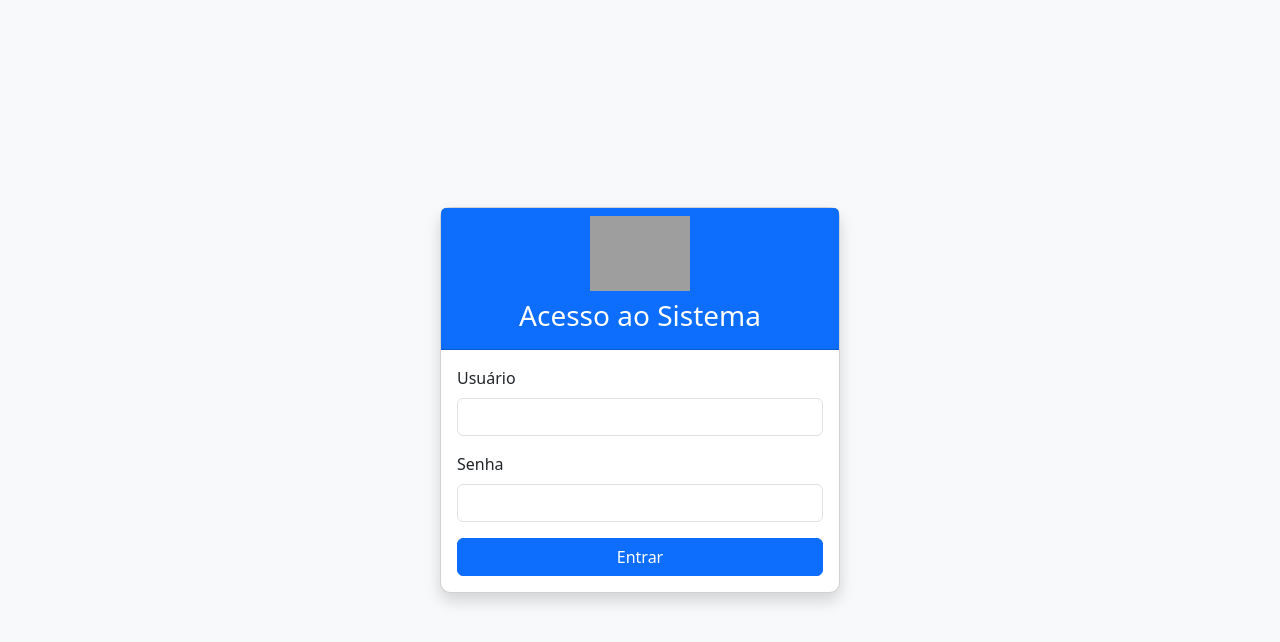
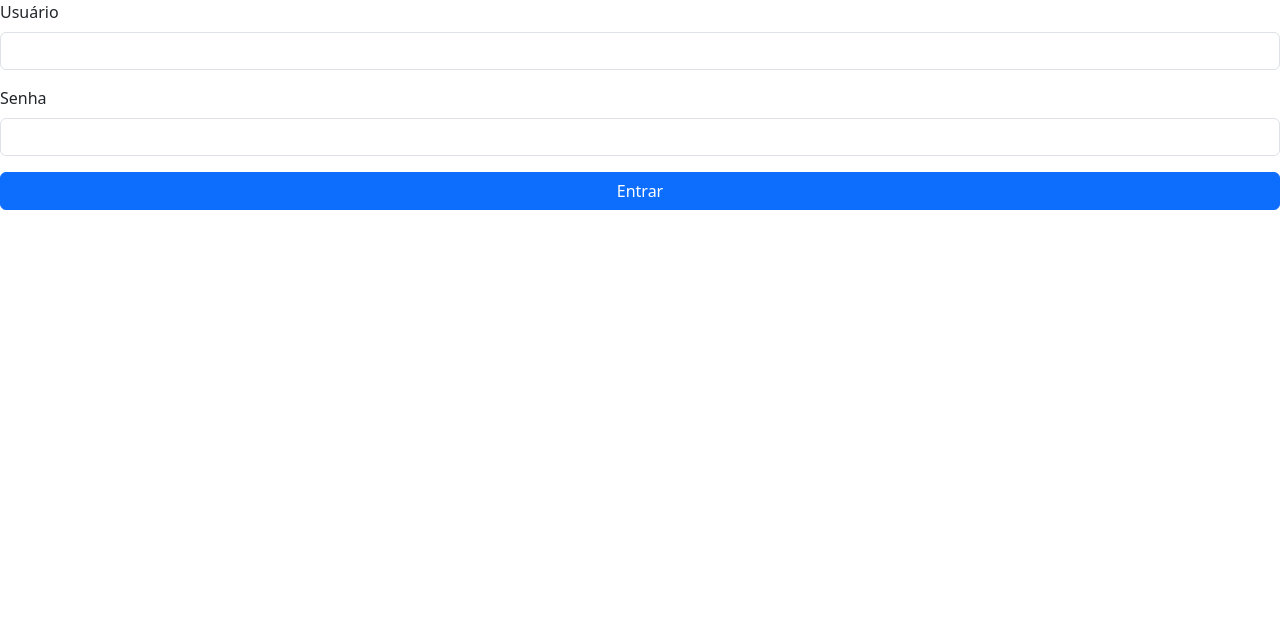
Before and after one commit to PabloLeaoDev/ford-enter, an Angular app in the folder angular_challenge/frontend/: page /login in a window 1280 px wide. Shown: the top 642 px of the page. Built offline with nearby package versions, Linux system fonts and the light colour scheme; grey boxes are pictures that could not be loaded.

Commit message:
frontend updated

```diff
--- a/angular_challenge/frontend/src/app/core/guards/auth.guard.ts
+++ b/angular_challenge/frontend/src/app/core/guards/auth.guard.ts
@@ -9,9 +9,8 @@ export class AuthGuard implements CanActivate {
   constructor(private authService: AuthService, private router: Router) {}
 
   canActivate(): boolean {
-    if (this.authService.isLoggedIn()) {
-      return true;
-    }
+    if (this.authService.isLoggedIn()) return true;
+
     this.router.navigate(['/login']);
     return false;
   }
--- a/angular_challenge/frontend/src/app/core/services/auth.service.ts
+++ b/angular_challenge/frontend/src/app/core/services/auth.service.ts
@@ -11,9 +11,8 @@ export class AuthService {
 
   login(username: string, password: string): boolean {
     const isAuthenticated = username === this.validUser.username && password === this.validUser.password;
-    if (isAuthenticated) {
-      localStorage.setItem('isAuthenticated', 'true');
-    }
+    if (isAuthenticated) localStorage.setItem('isAuthenticated', 'true');
+
     return isAuthenticated;
   }
 
--- a/angular_challenge/frontend/src/app/features/auth/login/login.component.html
+++ b/angular_challenge/frontend/src/app/features/auth/login/login.component.html
@@ -1,24 +1,15 @@
-<div class="login-container">
-  <div class="card login-card shadow">
-    <div class="card-header bg-primary text-white">
-      <img src="assets/ford-logo.png" alt="Ford Logo" class="logo">
-      <h3 class="text-center mt-2">Acesso ao Sistema</h3>
-    </div>
-    <div class="card-body">
-      <form (ngSubmit)="onSubmit()">
+<form [formGroup]="loginForm" (ngSubmit)="onSubmit()">
   <div class="mb-3">
     <label for="username" class="form-label">Usuário</label>
-          <input type="text" class="form-control" id="username" name="username" required>
+    <input type="text" class="form-control" id="username" formControlName="username">
+    <div *ngIf="loginForm.get('username')?.invalid && loginForm.get('username')?.touched"
+         class="text-danger">Usuário obrigatório.</div>
   </div>
   <div class="mb-3">
     <label for="password" class="form-label">Senha</label>
-          <input type="password" class="form-control" id="password" name="password" required>
+    <input type="password" class="form-control" id="password" formControlName="password">
+    <div *ngIf="loginForm.get('password')?.invalid && loginForm.get('password')?.touched"
+         class="text-danger">Senha obrigatória.</div>
   </div>
   <button type="submit" class="btn btn-primary w-100">Entrar</button>
 </form>
-      <!-- <div *ngIf="loginError" class="alert alert-danger mt-3">
-        Credenciais inválidas!
-      </div> -->
-    </div>
-  </div>
-</div>
--- a/angular_challenge/frontend/src/app/features/auth/login/login.component.ts
+++ b/angular_challenge/frontend/src/app/features/auth/login/login.component.ts
@@ -1,5 +1,5 @@
 import { Component } from '@angular/core';
-import { FormGroup, FormControl, Validators } from '@angular/forms';
+import { FormGroup, FormControl, Validators, ReactiveFormsModule } from '@angular/forms';
 import { AuthService } from '../../../core/services/auth.service';
 import { Router } from '@angular/router';
 import { NgIf } from '@angular/common';
@@ -8,7 +8,7 @@ import { NgIf } from '@angular/common';
   selector: 'app-login',
   templateUrl: './login.component.html',
   styleUrls: ['./login.component.css'],
-  // imports: [NgIf]
+  imports: [NgIf, ReactiveFormsModule]
 })
 export class LoginComponent {
   loginForm = new FormGroup({
--- a/angular_challenge/frontend/src/app/features/home/home.component.css
+++ b/angular_challenge/frontend/src/app/features/home/home.component.css
@@ -1,6 +1,6 @@
 .home-container {
-  background: linear-gradient(rgba(0, 0, 0, 0.7), rgba(0, 0, 0, 0.7)),
-              url('assets/ford-factory.jpg');
+  background: linear-gradient(rgba(0, 0, 0, 0.7), rgba(0, 0, 0, 0.7));
+              /* url('assets/ford-factory.jpg'); */
   background-size: cover;
   height: 100vh;
   display: flex;
--- a/angular_challenge/frontend/src/app/features/home/home.component.ts
+++ b/angular_challenge/frontend/src/app/features/home/home.component.ts
@@ -1,10 +1,12 @@
 import { Component } from '@angular/core';
 import { AuthService } from '../../core/services/auth.service';
+import { RouterLink } from '@angular/router';
 
 @Component({
   selector: 'app-home',
   templateUrl: './home.component.html',
-  styleUrls: ['./home.component.css']
+  styleUrls: ['./home.component.css'],
+  imports: [RouterLink]
 })
 export class HomeComponent {
   constructor(public authService: AuthService) {}
```
Lines whose indentation alone changed are shown as unchanged.
